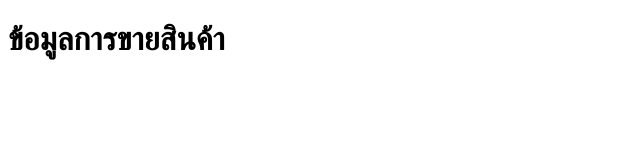
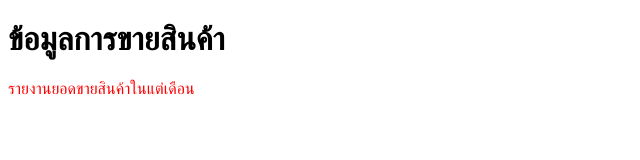
Before and after one commit to chanchaim/ton-project, a plain HTML site: page index.html in a window 1280 px wide. Shown: the whole page, without its empty margins (0-640 px from the left). Drawn offline with Linux system fonts and the light colour scheme.

Commit message:
add report sale

```diff
--- a/index.html
+++ b/index.html
@@ -5,8 +5,14 @@
     <meta http-equiv="X-UA-Compatible" content="IE=edge">
     <meta name="viewport" content="width=device-width, initial-scale=1.0">
     <title>Document</title>
+    <style>
+        p{
+            color:red;
+        }
+    </style>
 </head>
 <body>
     <h1>ข้อมูลการขายสินค้า</h1>
+    <p>รายงานยอดขายสินค้าในแต่เดือน</p>
 </body>
 </html>
```
